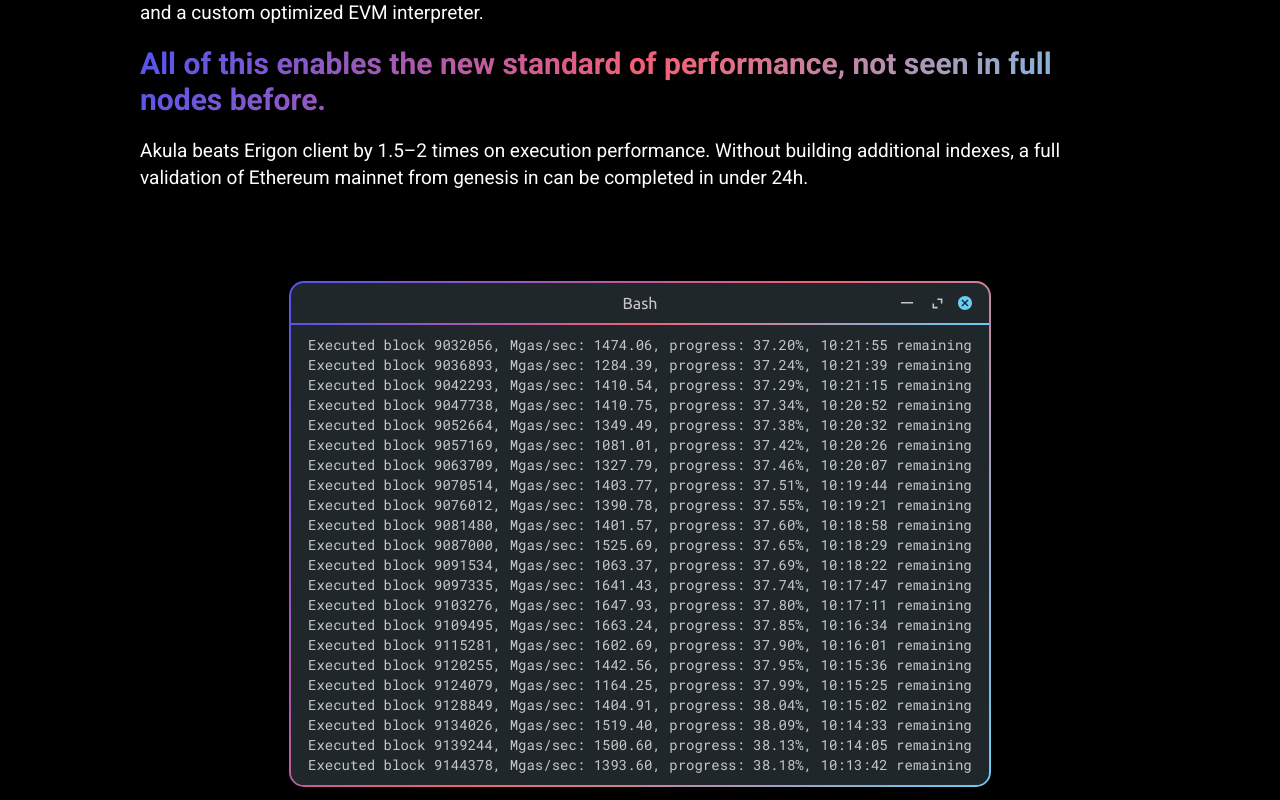
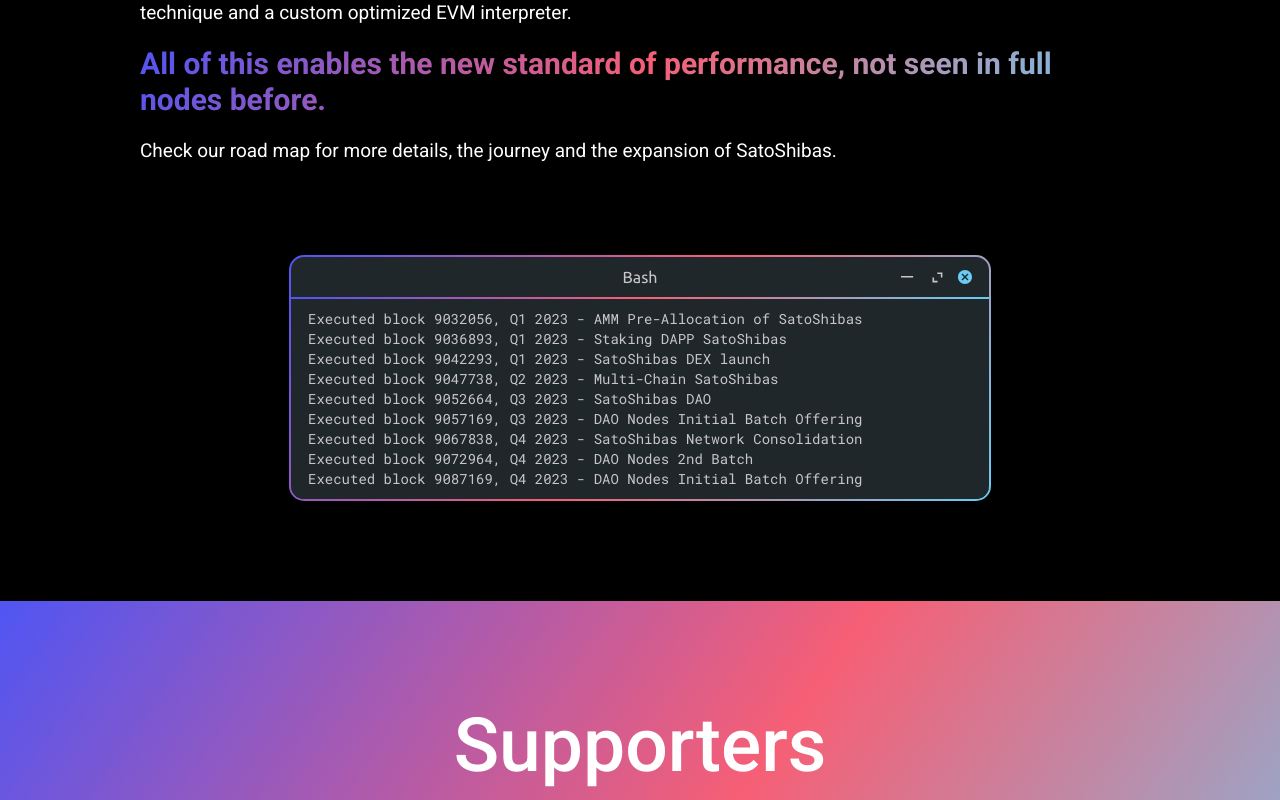
Before and after one commit to Satoshibas-com/LandingPage, a React (Create React App) app: page / in a window 1280 px wide. Shown: the part 2360-3160 px from the top of the page. Built offline with nearby package versions, Linux system fonts and the light colour scheme.

Commit message:
Update Performance.tsx

```diff
--- a/src/components/Performance.tsx
+++ b/src/components/Performance.tsx
@@ -3,28 +3,16 @@
 import Terminal from "./Terminal";
 
 const terminalContent: string[] = [
-  "Executed block 9032056, Mgas/sec: 1474.06, progress: 37.20%, 10:21:55 remaining",
-  "Executed block 9036893, Mgas/sec: 1284.39, progress: 37.24%, 10:21:39 remaining",
-  "Executed block 9042293, Mgas/sec: 1410.54, progress: 37.29%, 10:21:15 remaining",
-  "Executed block 9047738, Mgas/sec: 1410.75, progress: 37.34%, 10:20:52 remaining",
-  "Executed block 9052664, Mgas/sec: 1349.49, progress: 37.38%, 10:20:32 remaining",
-  "Executed block 9057169, Mgas/sec: 1081.01, progress: 37.42%, 10:20:26 remaining",
-  "Executed block 9063709, Mgas/sec: 1327.79, progress: 37.46%, 10:20:07 remaining",
-  "Executed block 9070514, Mgas/sec: 1403.77, progress: 37.51%, 10:19:44 remaining",
-  "Executed block 9076012, Mgas/sec: 1390.78, progress: 37.55%, 10:19:21 remaining",
-  "Executed block 9081480, Mgas/sec: 1401.57, progress: 37.60%, 10:18:58 remaining",
-  "Executed block 9087000, Mgas/sec: 1525.69, progress: 37.65%, 10:18:29 remaining",
-  "Executed block 9091534, Mgas/sec: 1063.37, progress: 37.69%, 10:18:22 remaining",
-  "Executed block 9097335, Mgas/sec: 1641.43, progress: 37.74%, 10:17:47 remaining",
-  "Executed block 9103276, Mgas/sec: 1647.93, progress: 37.80%, 10:17:11 remaining",
-  "Executed block 9109495, Mgas/sec: 1663.24, progress: 37.85%, 10:16:34 remaining",
-  "Executed block 9115281, Mgas/sec: 1602.69, progress: 37.90%, 10:16:01 remaining",
-  "Executed block 9120255, Mgas/sec: 1442.56, progress: 37.95%, 10:15:36 remaining",
-  "Executed block 9124079, Mgas/sec: 1164.25, progress: 37.99%, 10:15:25 remaining",
-  "Executed block 9128849, Mgas/sec: 1404.91, progress: 38.04%, 10:15:02 remaining",
-  "Executed block 9134026, Mgas/sec: 1519.40, progress: 38.09%, 10:14:33 remaining",
-  "Executed block 9139244, Mgas/sec: 1500.60, progress: 38.13%, 10:14:05 remaining",
-  "Executed block 9144378, Mgas/sec: 1393.60, progress: 38.18%, 10:13:42 remaining",
+  "Executed block 9032056, Q1 2023 - AMM Pre-Allocation of SatoShibas",
+  "Executed block 9036893, Q1 2023 - Staking DAPP SatoShibas",
+  "Executed block 9042293, Q1 2023 - SatoShibas DEX launch",
+  "Executed block 9047738, Q2 2023 - Multi-Chain SatoShibas",
+  "Executed block 9052664, Q3 2023 - SatoShibas DAO ",
+  "Executed block 9057169, Q3 2023 - DAO Nodes Initial Batch Offering",
+  "Executed block 9067838, Q4 2023 - SatoShibas Network Consolidation",
+  "Executed block 9072964, Q4 2023 - DAO Nodes 2nd Batch",
+  "Executed block 9087169, Q4 2023 - DAO Nodes Initial Batch Offering",
+
 ];
 
 const StyledPerformance = styled.div`
@@ -103,7 +91,7 @@
       <StyledPerformance>
         <DescriptionSection>
           <Description>
-            Akula leverages multiple innovations:
+            SatoShibas leverages multiple innovations:
             preprocessing data outside storage engine,
             staged synchronization technique and
             a custom optimized EVM interpreter.
@@ -113,9 +101,7 @@
             full nodes before.
           </Highlight>
           <Description>
-            Akula beats Erigon client by 1.5–2 times on execution performance.
-            Without building additional indexes, a full validation of Ethereum
-            mainnet from genesis in can be completed in under 24h.
+            Check our road map for more details, the journey and the expansion of SatoShibas.
           </Description>
         </DescriptionSection>
         <TerminalSection>
```
